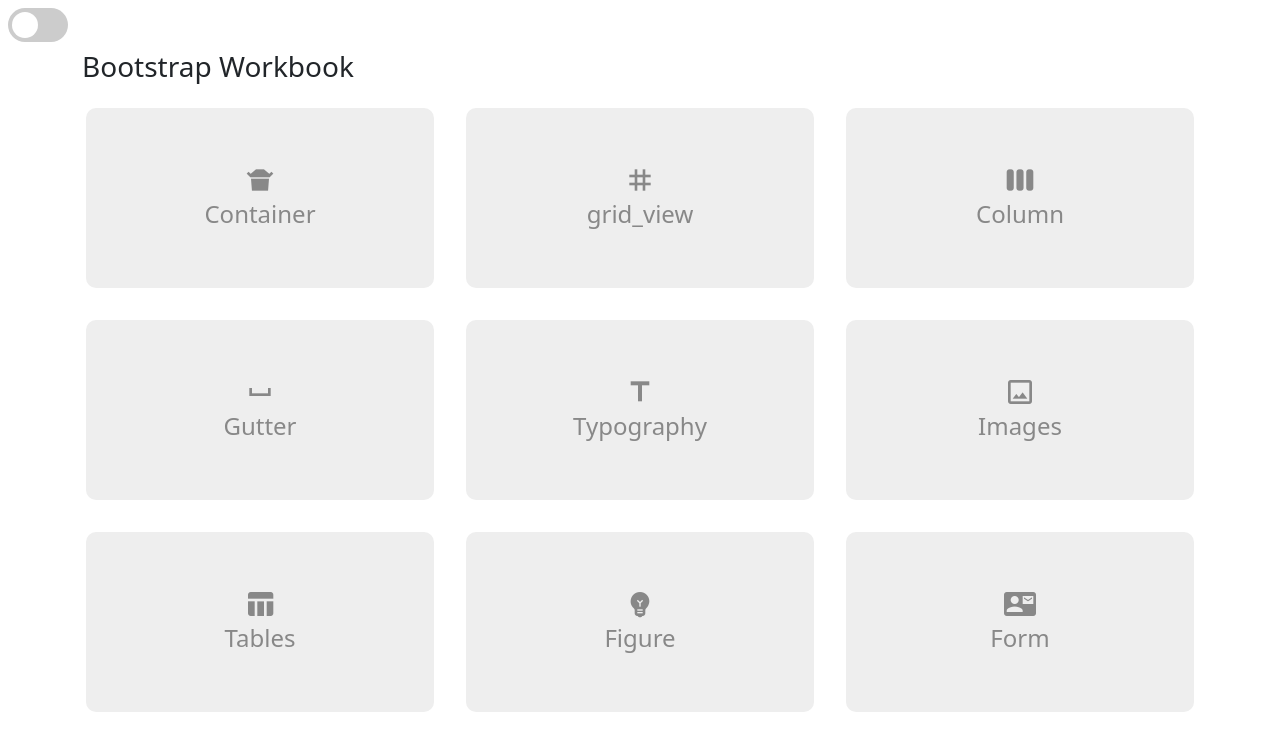
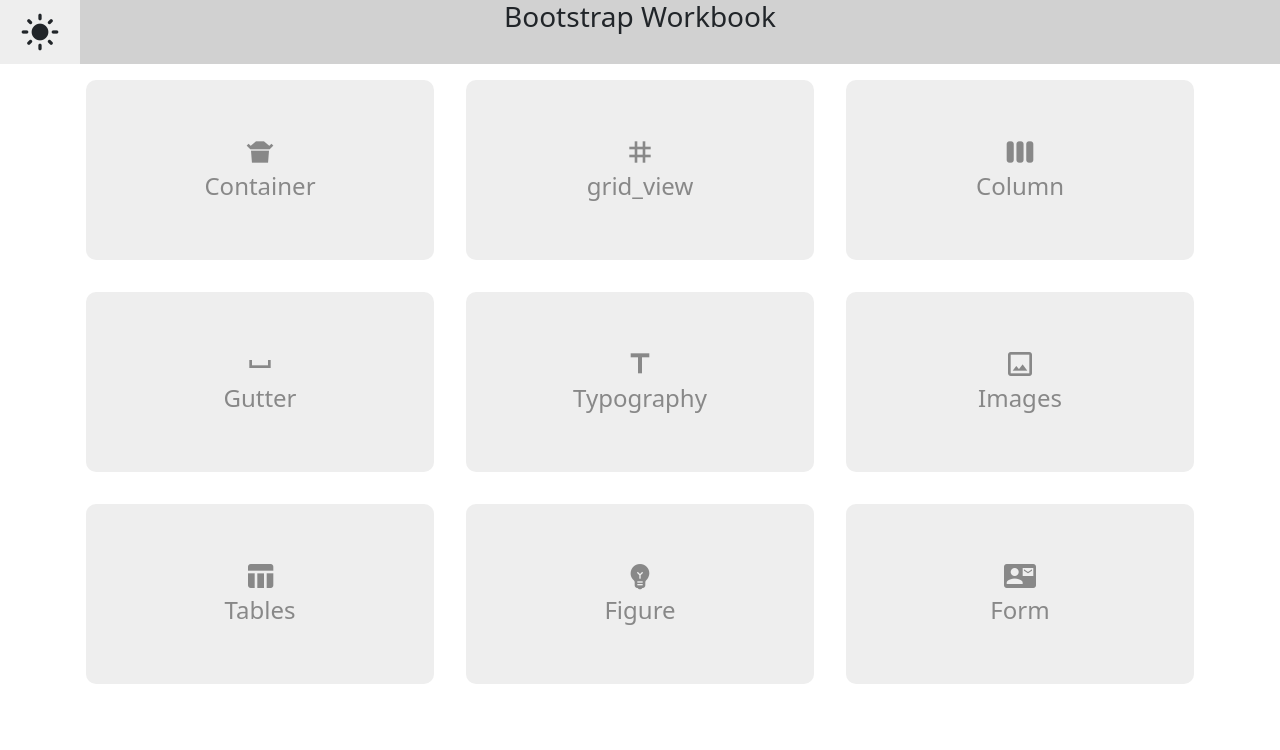
Before and after one commit to siyad23/Bootstrap, a plain HTML site: page index.html in a window 1280 px wide. Drawn offline with nearby package versions, Linux system fonts and the light colour scheme.

Commit message:
darkMode

```diff
--- a/index.html
+++ b/index.html
@@ -25,14 +25,17 @@
 </head>
 
 <body>
-    <header>
-        <label class="switch">
-            <input type="checkbox">
-            <span class="slider round"></span>
-        </label>
-    </header>
+    <nav>
+        <div class="btn-container">
+            <span
+                class="material-icons dark btn display-none">
+                dark_mode </span>
+            <span class="material-icons light btn">
+                light_mode </span>
+        </div>
+        <h3>Bootstrap Workbook</h3>
+    </nav>
     <div class="container txt-dark">
-        <h3>Bootstrap Workbook</h3>
         <div class="row">
             <a class="col box"
                 href="01.container.html"> <span
@@ -83,12 +86,26 @@
         crossorigin="anonymous"></script>
     <script>
         $(document).ready(function () {
-            $('input[type="checkbox"]').on("click", function () {
-                $('a').toggleClass('box-dark')
-                $('body').toggleClass('bg-dark')
-                $('h3').toggleClass('text-dark')
+            let darkMode = false
+            $('.btn').on("click", function () {
+                if (darkMode == false) {
+                    darkMode = true
+                    $('a').addClass('box-dark')
+                    $('body').addClass('bg-dark')
+                    $('.dark').removeClass('display-none')
+                    $('.light').addClass('display-none')
+                    $('nav').addClass('bg-dark-secondary')
+                    $('.btn-container').addClass('box-dark')
+                }
+                else {
+                    darkMode = false
+                    $('a').removeClass('box-dark')
+                    $('body').removeClass('bg-dark')
+                    $('.dark').addClass('display-none')
+                    $('.light').removeClass('display-none')
+                    $('nav').removeClass('bg-dark-secondary')
+                }
             })
-
         })
     </script>
 </body>
--- a/style.css
+++ b/style.css
@@ -14,6 +14,8 @@
     font-size: 1.5rem;
     border-radius: 10px;
     transition: all 0.5s ease-out;
+    transition: background-color 0.5s ease-out;
+    transition: transform 0.5s ease-out;
 }
 
 .svg-icon {
@@ -40,66 +42,41 @@
     background-color: #3a3a3a;
 }
 
-.switch {
-  position: relative;
-  display: inline-block;
-  width: 60px;
-  height: 34px;
+.bg-dark-secondary{
+    background-color: #686868;
 }
 
-.switch input {
-  opacity: 0;
-  width: 0;
-  height: 0;
+
+
+nav{
+    text-align: center;
+    background-color: rgb(209, 209, 209);
+    height: 4rem;
 }
 
-.slider {
-  position: absolute;
-  cursor: pointer;
-  top: 0;
-  left: 0;
-  right: 0;
-  bottom: 0;
-  background-color: #ccc;
-  -webkit-transition: .4s;
-  transition: .4s;
+nav h3{
+    display: block;
+    height: initial;
+    margin: auto;
+}
+nav .btn-container{
+    position: fixed;
+    left: 0;
+    background-color: #eee;
+    height: 4rem;
+    width: 5rem;
+    display: flex;
+    justify-content: center;
+    align-items: center;
+}
+nav .btn-container .btn{
+    font-size: 2.5rem;
 }
 
-.slider:before {
-  position: absolute;
-  content: "";
-  height: 26px;
-  width: 26px;
-  left: 4px;
-  bottom: 4px;
-  background-color: white;
-  -webkit-transition: .4s;
-  transition: .4s;
+nav .btn-container .btn:hover{
+    cursor: pointer;
 }
 
-input:checked + .slider {
-  background-color: #929292;
+.display-none{
+    display: none;
 }
-
-input:focus + .slider {
-  box-shadow: 0 0 1px #696969;
-}
-
-input:checked + .slider:before {
-  -webkit-transform: translateX(26px);
-  -ms-transform: translateX(26px);
-  transform: translateX(26px);
-}
-
-/* Rounded sliders */
-.slider.round {
-  border-radius: 34px;
-}
-
-.slider.round:before {
-  border-radius: 50%;
-}
-
-.switch{
-    margin: 0.5rem;
-}
```
